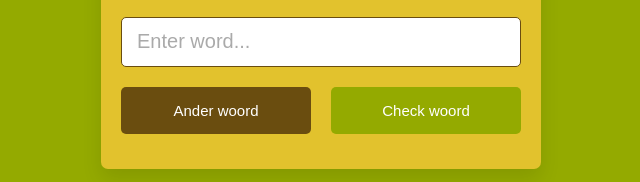
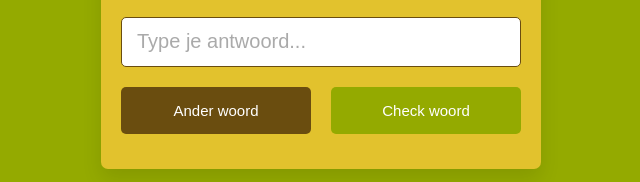
Before and after one commit to xgevax/JumbleJungle, a plain HTML site: page index.html in a window 1280 px wide. Shown: the part 388-570 px from the top of the page, 319-959 px from the left. Drawn offline with Linux system fonts and the light colour scheme.

Commit message:
Update index.html

```diff
--- a/index.html
+++ b/index.html
@@ -18,7 +18,7 @@
           <p class="hint">Hint: <span></span></p>
           <p class="time">Tijd over: <span><b>30</b>s</span></p>
         </div>
-        <input type="text" placeholder="Enter word...">
+        <input type="text" placeholder="Type je antwoord...">
         <div class="button">
             <button class="refresh">Ander woord</button>
             <button class="check">Check woord</button>
```
